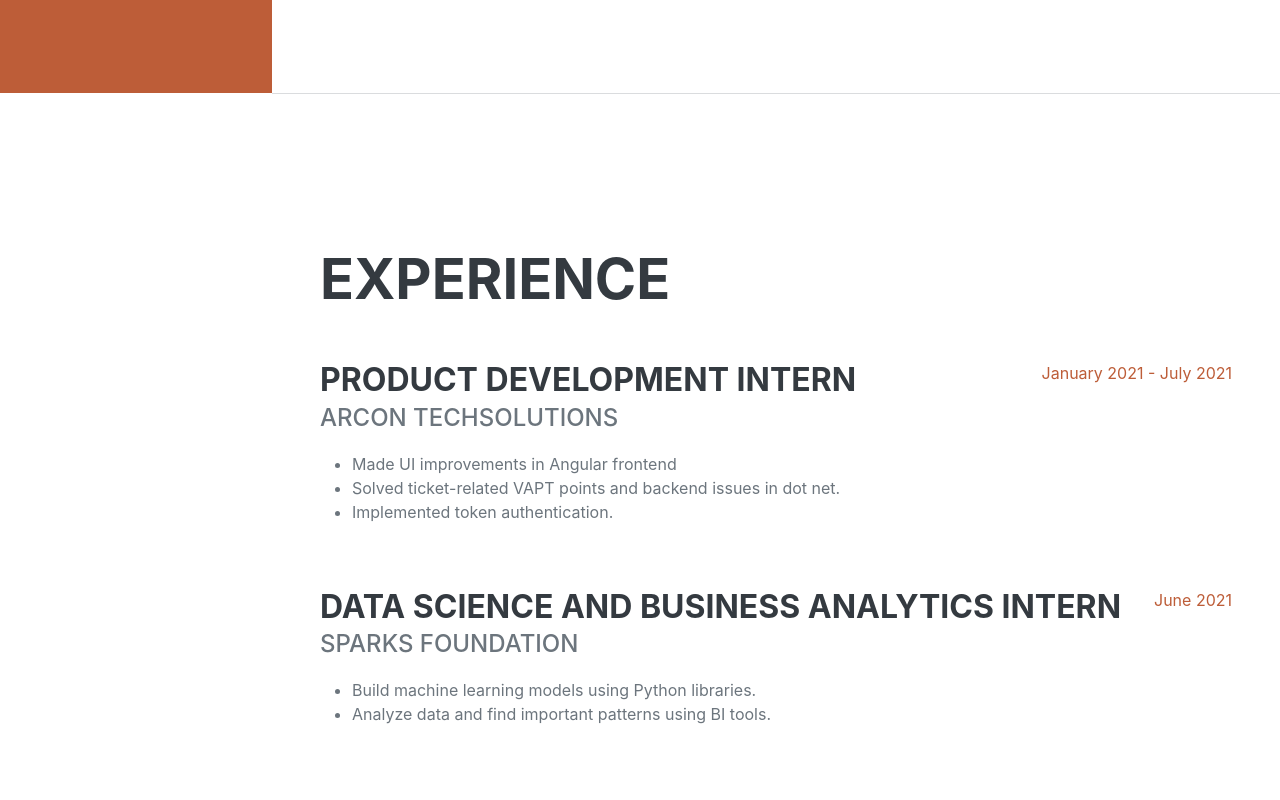
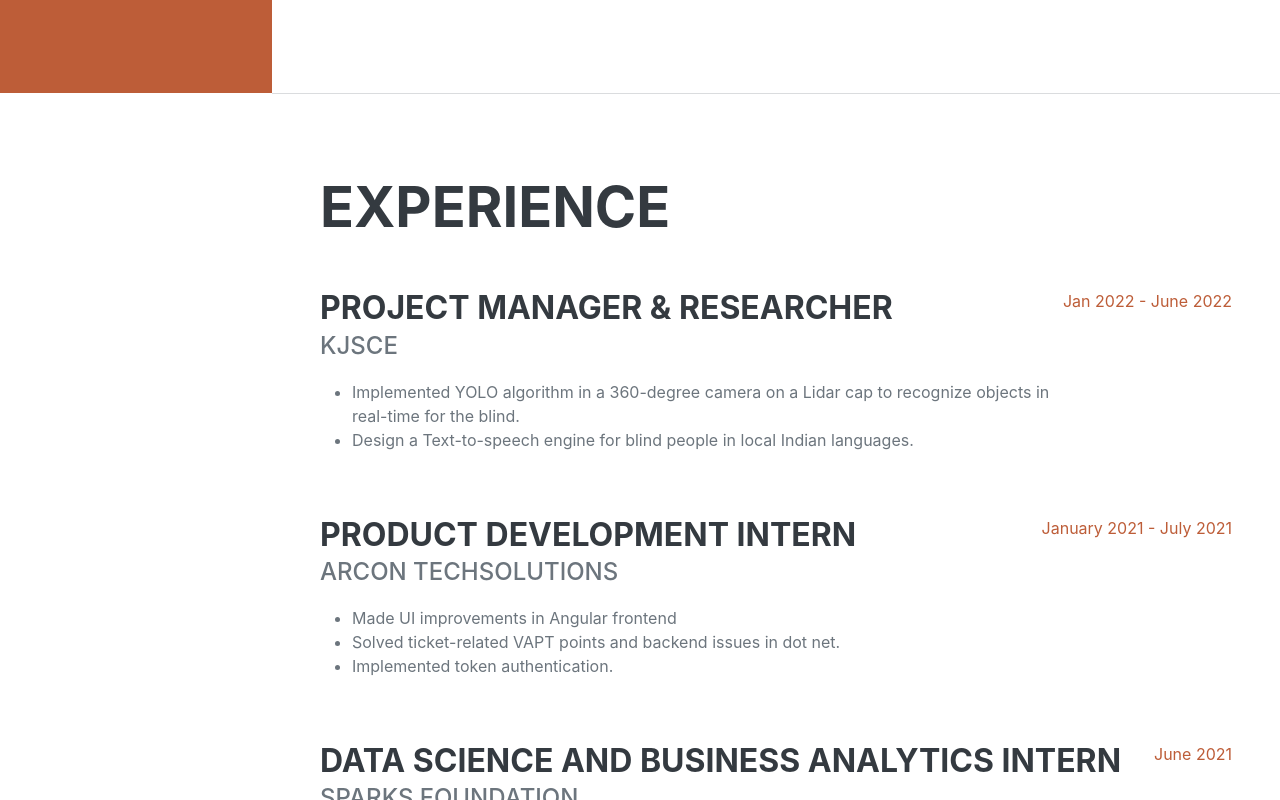
Before and after one commit to Abhi0010/abhi0010.github.io, a plain HTML site: page index.html in a window 1280 px wide. Shown: the part 707-1507 px from the top of the page. Drawn offline with nearby package versions, Linux system fonts and the light colour scheme; a web font is replaced by a local one.

Commit message:
Updated resume and experience

```diff
--- a/index.html
+++ b/index.html
@@ -63,14 +63,17 @@
             <section class="resume-section" id="experience">
                 <div class="resume-section-content">
                     <h2 class="mb-5">Experience</h2>
-                    <!-- <div class="d-flex flex-column flex-md-row justify-content-between mb-5">
+                    <div class="d-flex flex-column flex-md-row justify-content-between mb-5">
                         <div class="flex-grow-1">
-                            <h3 class="mb-0">Senior Web Developer</h3>
-                            <div class="subheading mb-3">Intelitec Solutions</div>
-                            <p>Bring to the table win-win survival strategies to ensure proactive domination. At the end of the day, going forward, a new normal that has evolved from generation X is on the runway heading towards a streamlined cloud solution. User generated content in real-time will have multiple touchpoints for offshoring.</p>
+                            <h3 class="mb-0">Project Manager & Researcher </h3>
+                            <div class="subheading mb-3">KJSCE</div>
+                            <ul>
+                                <li>Implemented YOLO algorithm in a 360-degree camera on a Lidar cap to recognize objects in real-time for the blind.</li>
+                                <li>Design a Text-to-speech engine for blind people in local Indian languages.</li>
+                            </ul>
                         </div>
-                        <div class="flex-shrink-0"><span class="text-primary">March 2013 - Present</span></div>
-                    </div> -->
+                        <div class="flex-shrink-0"><span class="text-primary">Jan 2022 - June 2022</span></div>
+                    </div>
                     <div class="d-flex flex-column flex-md-row justify-content-between mb-5">
                         <div class="flex-grow-1">
                             <h3 class="mb-0">Product Development Intern</h3>
```
Also changed, not shown: assets/img/profile.jpeg (added), assets/img/profile.jpg (deleted), 1 other file.
